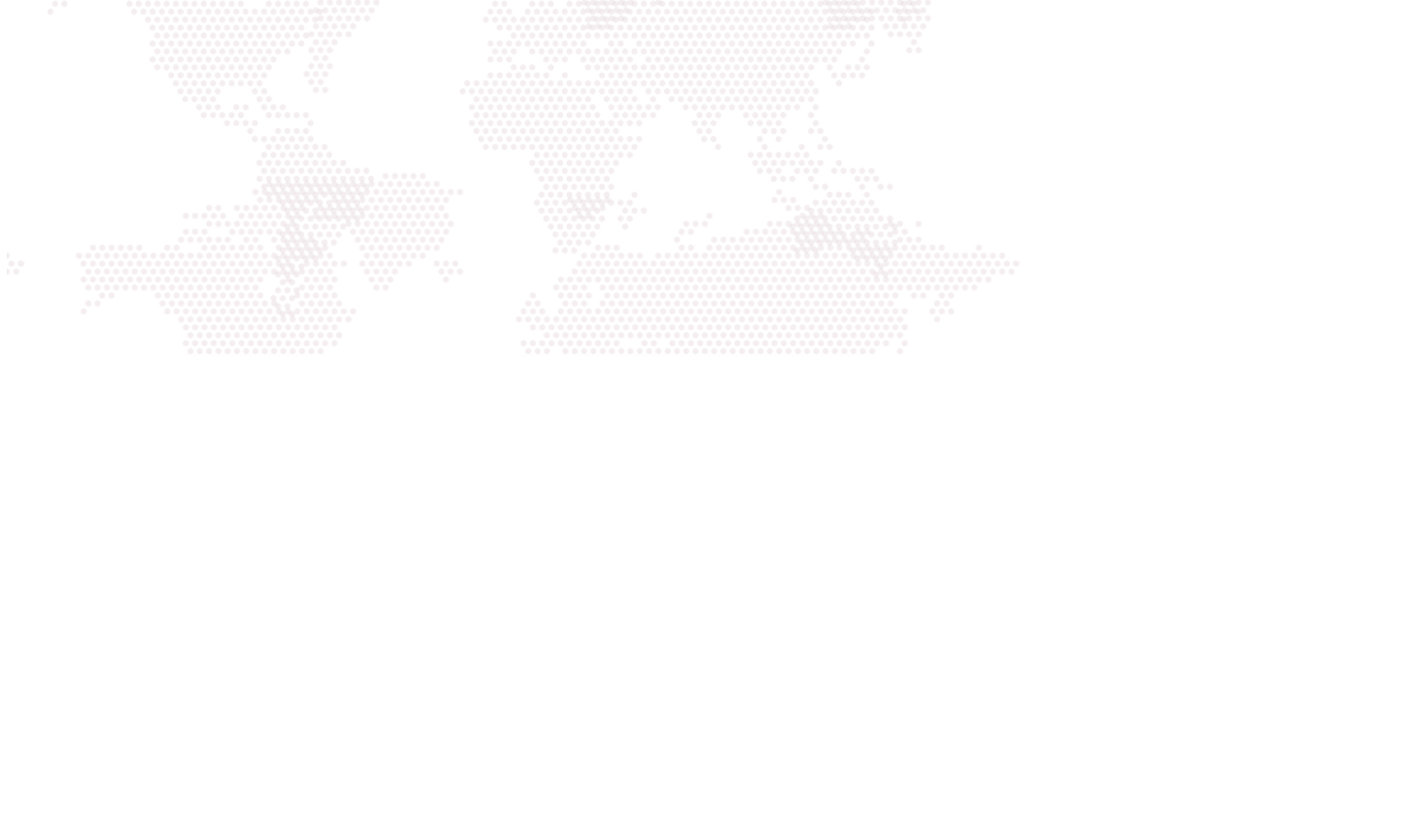
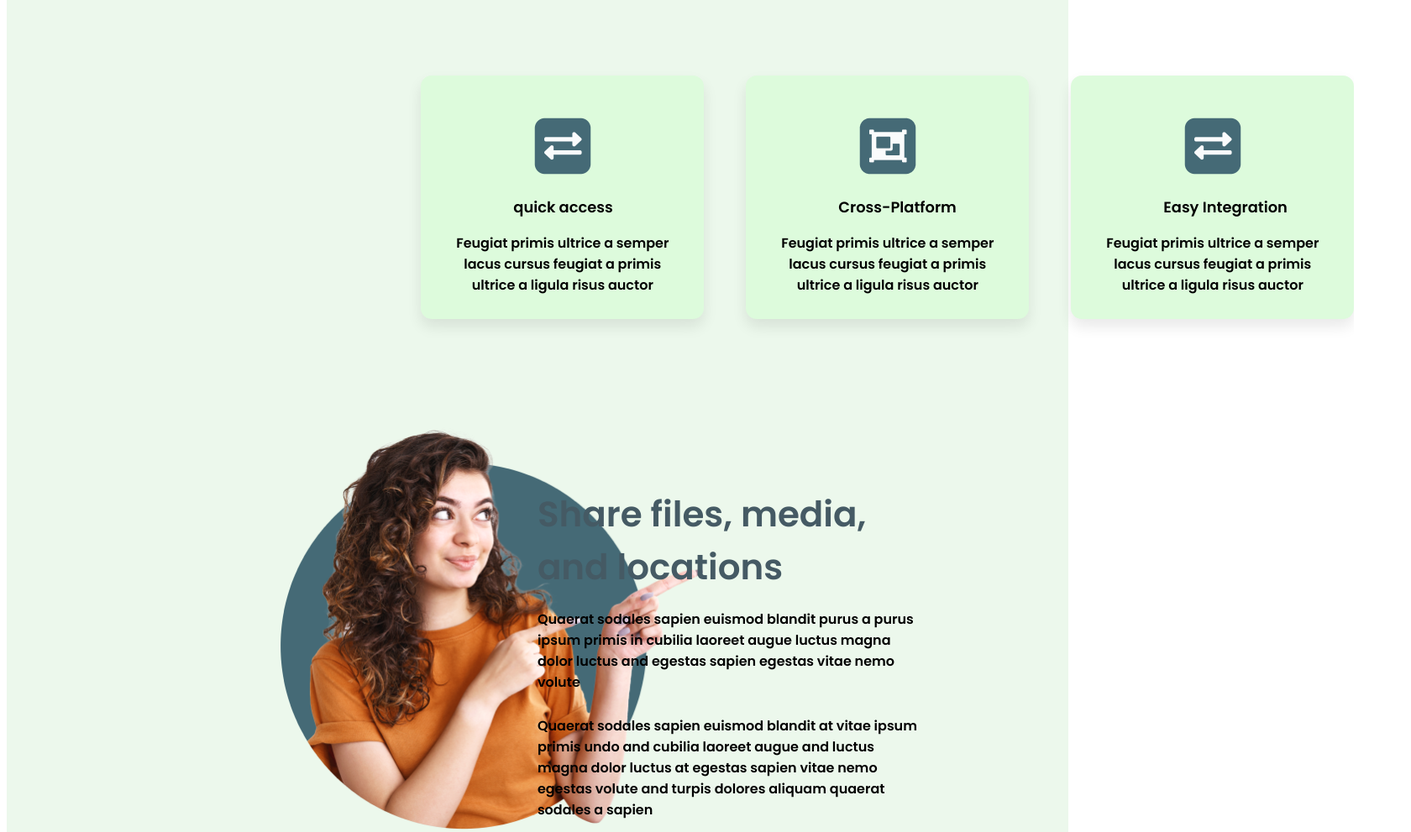
Before and after one commit to EGAMER26/project_one, a plain HTML site: page index.html in a window 1280 px wide. Shown: the part 803-1794 px from the top of the page at 84% size, 1680 px wide, since content can reach past the window. Before the commit the page ends 1227 px from the top, so only its background shows below. Drawn offline with Linux system fonts and the light colour scheme; files whose address does not match are found by name.

Commit message:
posicionei o mapa mundi por traz e realizei a page2 do site

```diff
--- a/index.html
+++ b/index.html
@@ -14,6 +14,7 @@
     />
   </head>
   <body>
+    <header>
       <nav>
         <ul class="menu">
           <img src="/assets/logo.png" alt="logo 'navig' " class="logo" />
@@ -25,7 +26,8 @@
           <li><a href="#" class="get">get started</a></li>
         </ul>
       </nav>
-    <section id="home">
+    </header>
+    <main id="home">
       <section class="galery" id="galery1">
         <aside class="description zindex">
           <div class="wrapper">
@@ -45,11 +47,11 @@
               </div>
 
               <h5>14 days free trial / No credit card</h5>
+
               <div class="mundi">
                 <img src="/assets/pngwing 1.png" alt="word map" />
               </div>
             </div>
-
             <div class="col-b">
               <img
                 src="/assets/Captura de tela 2022-08-17 182819.png"
@@ -60,6 +62,74 @@
           </div>
         </aside>
       </section>
+    </main>
+    <section class="page2">
+      <div class="move">
+        <section class="about1">
+          <div class="cards">
+            <div class="card">
+              <img
+                class="minlogo"
+                src="/assets/issue-icons.png"
+                alt="lampada acesa"
+              />
+              <h5><hover>quick access</hover></h5>
+              <p>
+                <center>
+                  Feugiat primis ultrice a semper <br />
+                  lacus cursus feugiat a primis <br />
+                  ultrice a ligula risus auctor
+                </center>
+              </p>
+            </div>
+            <div class="card">
+              <img class="minlogo" src="/assets/issue-icons2.png" alt="" />
+              <h5><hover>Cross-Platform</hover></h5>
+              <p>
+                <center>
+                  Feugiat primis ultrice a semper <br />
+                  lacus cursus feugiat a primis <br />
+                  ultrice a ligula risus auctor
+                </center>
+              </p>
+            </div>
+            <div class="card">
+              <img class="minlogo" src="/assets/issue-icons3.png" alt="" />
+              <h5><hover>Easy Integration </hover></h5>
+              <p>
+                <center>
+                  Feugiat primis ultrice a semper <br />
+                  lacus cursus feugiat a primis <br />
+                  ultrice a ligula risus auctor
+                </center>
+              </p>
+            </div>
+          </div>
+        </section>
+        <section id="about2">
+          <div class="woman">
+            <img src="/assets/woman.png" alt="mulher apontando" />
+          </div>
+          <div class="content">
+            <h2>
+              Share files, media, <br />
+              and locations
+            </h2>
+            <p>
+              Quaerat sodales sapien euismod blandit purus a purus ipsum primis
+              in cubilia laoreet augue luctus magna dolor luctus and egestas
+              sapien egestas vitae nemo volute <br />
+            </p>
+            <br />
+            <p>
+              Quaerat sodales sapien euismod blandit at vitae ipsum primis undo
+              and cubilia laoreet augue and luctus magna dolor luctus at egestas
+              sapien vitae nemo egestas volute and turpis dolores aliquam
+              quaerat sodales a sapien
+            </p>
+          </div>
+        </section>
+      </div>
     </section>
   </body>
 </html>
--- a/style.css
+++ b/style.css
@@ -2,38 +2,51 @@
   font-family: 'poppins';
 }
 
-/* ------HOME-------------- */
+/* ------------------------MAIN----------------------- */
 #galery1 {
-  background: url(../project-one/assets/pngwing\ 1.png) center center;
 }
 /* .description {
-width: 240px;
-margin-top: 400px;
-margin: 60px;
+  width: 240px;
+  margin-top: 400px;
+  margin: 60px;
 
 } */
-/* .zindex {
-  position: relative;
-  margin-bottom: 100px;
-  z-index: 10;
-  margin-top: -490px !important;
-} */
+.zindex {
+}
 
 #home .wrapper {
   display: grid;
   grid-template-columns: 1fr 1fr;
+  /* z-index: 4; */
+}
+.col-b {
+  z-index: 3;
+}
+
+.col-a {
+  position: ;
+  z-index: 3;
 }
 .mundi {
-  z-index: 2;
+  /* background: url(../project-one/assets/pngwing\ 1.png); */
+  position: absolute;
+  margin-bottom: 100px;
+  z-index: -10;
+  margin-top: -490px;
+  margin-left: 300px;
+  user-select: none;
+  /* z-index: 2; */
+  /* position: absolute;
+  margin-bottom: 100px; */
 }
 .menu {
   display: flex;
   font-size: 13.7143px;
   line-height: 21px;
-  /* border: solid 1px red; */
+  gap: 20px;
   padding: auto;
   align-items: center;
-  margin-left: 27%;
+  margin-left: 17%;
   margin-bottom: 0px;
   margin-top: 0px;
   /* margin-left: 280px; */
@@ -123,3 +136,117 @@ nav {
 /* html {
   background-color: #ddfbdc ;
 } */
+/* ---------------------------ABOUT1---------------------------- */
+
+.about {
+  display: flex;
+  box-sizing: border-box;
+  /* border: solid 1px; */
+}
+.cards {
+  justify-content: space-between;
+  margin-top: 0px;
+  position: relative;
+  right: 20px;
+  left: 60px;
+  display: flex;
+
+  align-content: center;
+  width: 1111px;
+  height: 290px;
+}
+.card p {
+  margin-right: 24px;
+  margin-left: 24px;
+  margin-bottom: 7px;
+  font-size: 16.67px;
+  font-weight: bold;
+  color: #353642;
+
+  /* display: flex;
+  align-content: center; */
+}
+
+.card {
+  left: 39%;
+  position: relative;
+  display: flex;
+  flex-direction: column;
+  align-items: center;
+  /* resize: vertical; */
+  padding-top: 46px;
+  padding-bottom: 46px;
+
+  box-sizing: border-box;
+
+  width: 337px;
+  height: 290px;
+  background: #ddfbdc;
+  box-shadow: 0px 9px 17px rgba(0, 0, 0, 0.09);
+  border-radius: 13px;
+}
+.minlogo {
+  /* display: flex; */
+  width: 76px;
+  height: 76px;
+}
+
+hover {
+  position: absolute;
+  left: 110px;
+  font-size: 17.8639px;
+  color: black;
+  font-weight: 700;
+}
+/* ---------------------------ABOUT2--------------------------- */
+
+#about2 {
+  display: flex;
+  justify-content: space-around;
+  background-color: #ecf8ec;
+  /* border: solid; */
+}
+
+.woman {
+  display: flex;
+  /* border: 2px solid; */
+  width: 504px;
+  height: 481.11px;
+  margin-top: 127px;
+  position: relative;
+  left: 250px;
+}
+
+.content {
+  margin-top: 200px;
+  /* border: 1px solid; */
+  width: 457.5px;
+  height: 377px;
+  display: flex;
+  flex-direction: column;
+  /* align-items: center; */
+  /* align-content: center; */
+  position: relative;
+  right: 100px;
+}
+.content h2 {
+  margin: 1px;
+  margin-bottom: 17px;
+  font-size: 42px;
+  color: #455a64;
+}
+
+.content p {
+  margin: 1px;
+  font-size: 16px;
+  font-weight: 500;
+}
+.page2 {
+  background-color: #ecf8ec;
+  height: 1093px;
+  background-color: #ecf8ec;
+}
+.move {
+  position: relative;
+  top: 100px;
+}
```
Also changed, not shown: assets/Captura de tela 2022-08-17 182819.png, assets/issue-icons.svg (added), assets/issue-icons2.png (added), assets/issue-icons3.png (added), assets/woman.png (added). Lines whose indentation alone changed are shown as unchanged.
